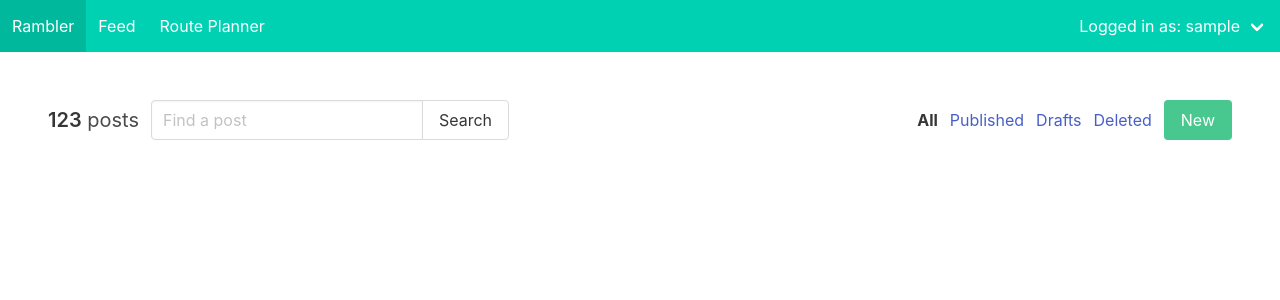
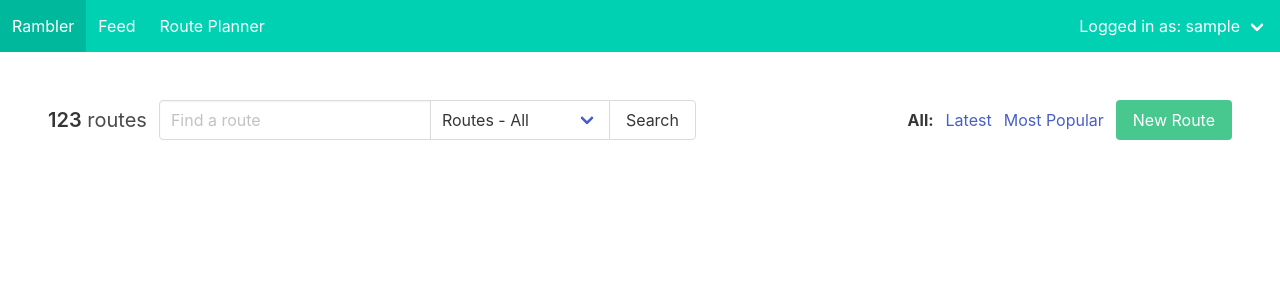
Before and after one commit to cdigby/Rambler, a Django app: page /feed/ in a window 1280 px wide. Shown: the top 300 px of the page. Run offline with Django 3.2, Linux system fonts and the light colour scheme; the visitor is signed in with stand-in values (Sample User, id 1); data that the repository does not hold is empty; some libraries are stand-ins or nearby versions.

Commit message:
Set up search bar frontend form

```diff
--- a/Feed/templates/Feed/Feed.html
+++ b/Feed/templates/Feed/Feed.html
@@ -23,29 +23,47 @@
             <div class="level-left">
                 <div class="level-item">
                 <p class="subtitle is-5">
-                    <strong>123</strong> posts
+                    <strong>123</strong> routes
                 </p>
                 </div>
+
                 <div class="level-item">
+                    <form method="get">
                     <div class="field has-addons">
+
                         <p class="control">
-                    <input class="input" type="text" placeholder="Find a post">
+                        <input name="query" class="input" type="text" placeholder="Find a route">
                         </p>
+
+                        <p class="control">
+                        <span class="select">
+                        <select name="type">
+                            <option value="allroutes">Routes - All</option>
+                            <option value="bestroutes">Routes - Popular</option>
+                            <option value="newroutes">Routes - Latest</option>
+                            <option value="alltags">Tags - All</option>
+                            <option value="besttags">Tags - Popular</option>
+                            <option value="newtags">Tags - Latest</option>
+                        </select>
+                        </span>
+                        </p>
+
                         <p class="control">
                         <button class="button">
                             Search
                         </button>
                         </p>
+
                     </div>
+                    </form>
                 </div>
             </div>
 
             <div class="level-right">
-                <p class="level-item"><strong>All</strong></p>
-                <p class="level-item"><a>Published</a></p>
-                <p class="level-item"><a>Drafts</a></p>
-                <p class="level-item"><a>Deleted</a></p>
-                <p class="level-item"><a class="button is-success">New</a></p>
+                <p class="level-item"><strong>All:</strong></p>
+                <p class="level-item"><a href="">Latest<a/></p>
+                <p class="level-item"><a>Most Popular</a></p>
+                <p class="level-item"><a class="button is-success">New Route</a></p>
             </div>
         </nav>
 
```
Lines whose indentation alone changed are shown as unchanged.
